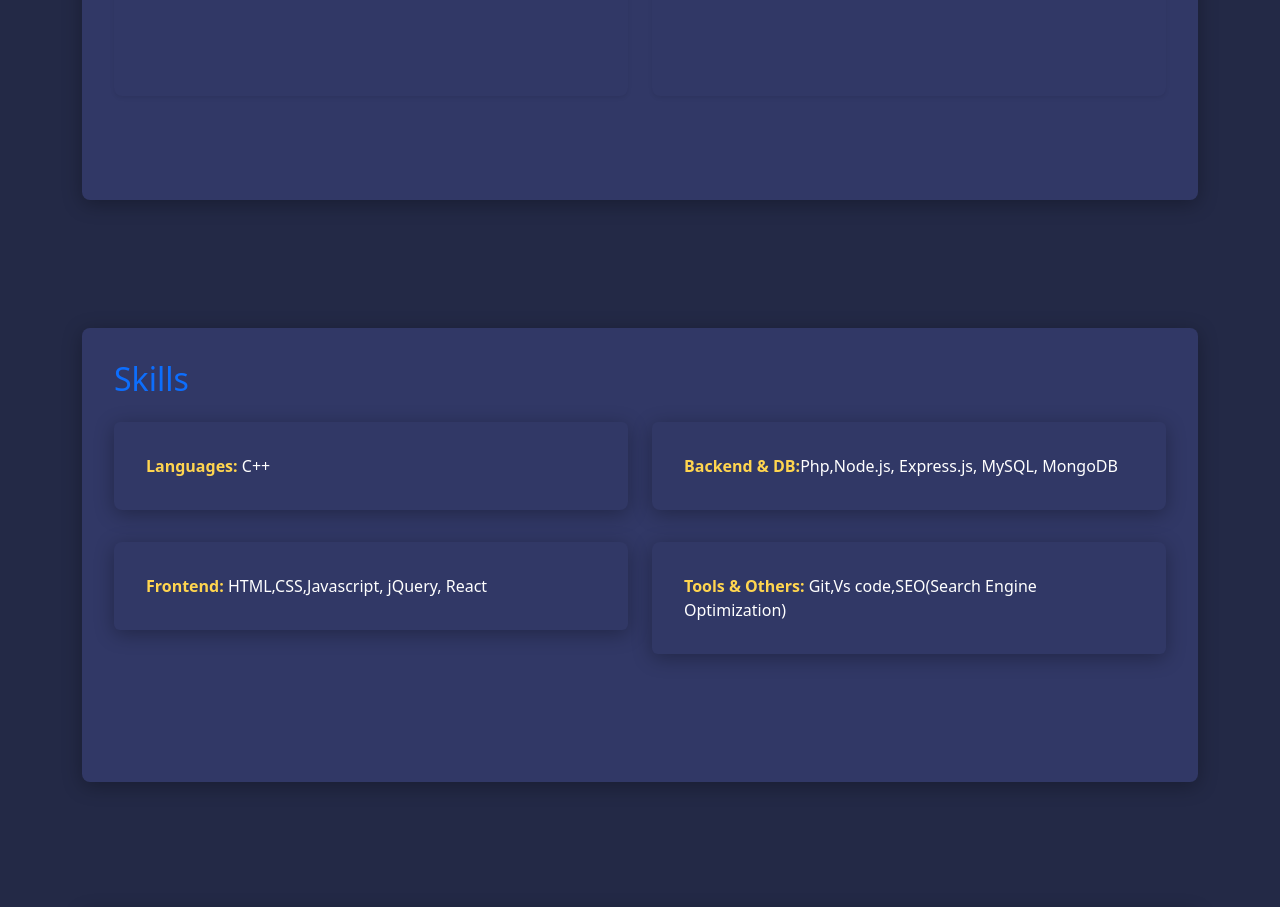
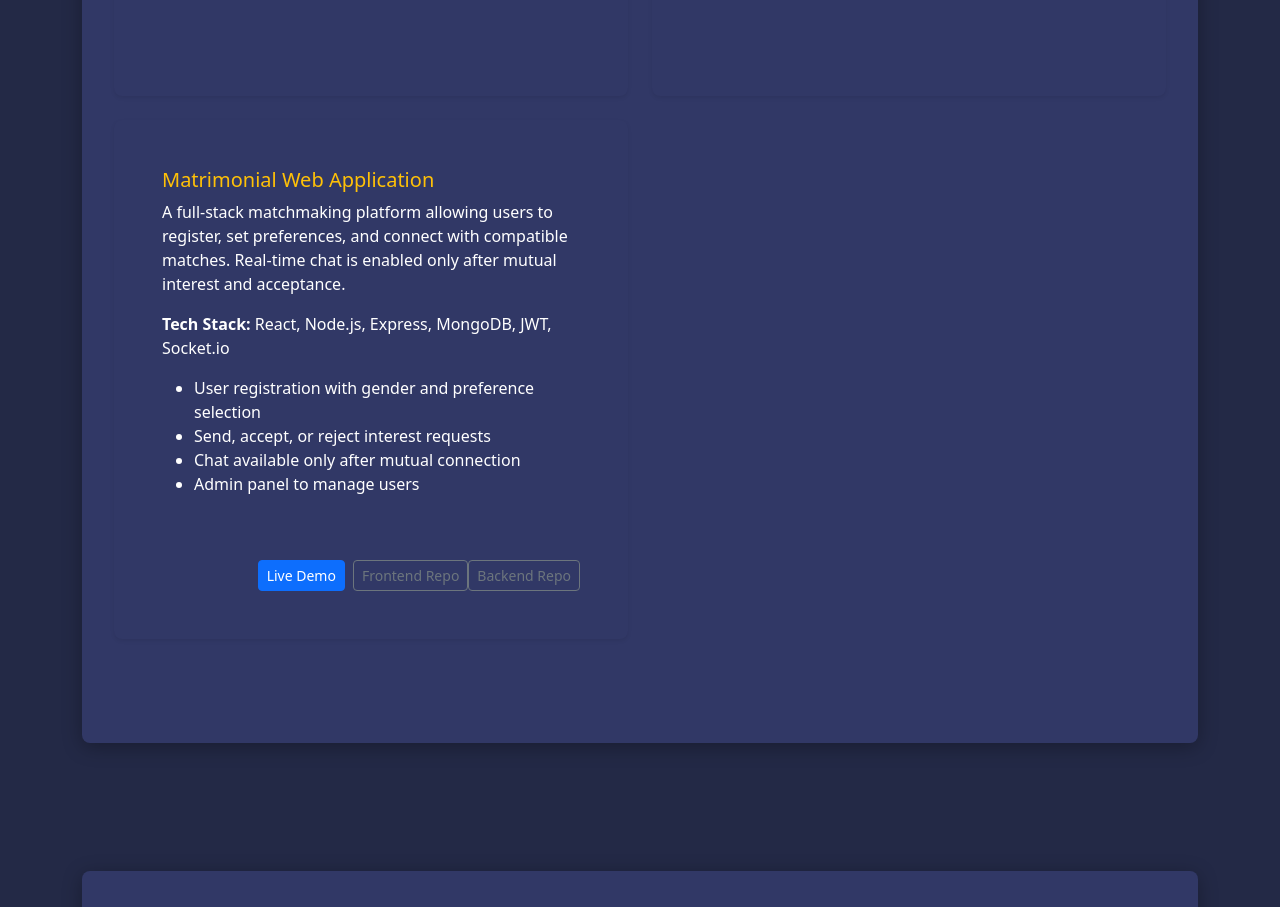
Before and after one commit to Nithish3309m/Portfolio, a React (Vite) app: page / in a window 1280 px wide. Shown: the part 1386-2293 px from the top of the page. Built offline with nearby package versions, Linux system fonts and the light colour scheme.

Commit message:
update project

```diff
--- a/src/components/Project.jsx
+++ b/src/components/Project.jsx
@@ -17,14 +17,13 @@ export default function Projects() {
                                 <li>Cash-on-delivery with delivery code verification</li>
                             </ul>
                         </div>
-
                     </div>
                 </div>
 
                 <div className="col-md-6 mb-4">
                     <div className="card h-100 shadow-sm border-0">
                         <div className="card-body">
-                            <h5 className="card-title">Mini E-Commerce </h5>
+                            <h5 className="card-title">Mini E-Commerce</h5>
                             <p className="card-text">
                                 A basic shopping web app built with React and Node.js where users can browse products, add items to cart, and place orders.
                             </p>
@@ -34,10 +33,56 @@ export default function Projects() {
                                 <li>Simple cart functionality</li>
                                 <li>Place order form (no payment integration)</li>
                             </ul>
-
                         </div>
                     </div>
                 </div>
+
+                <div className="col-md-6 mb-4">
+                    <div className="card h-100 shadow-sm border-0 d-flex flex-column justify-content-between">
+                        <div className="card-body d-flex flex-column h-100">
+                            <div className="flex-grow-1">
+                                <h5 className="card-title text-warning">Matrimonial Web Application</h5>
+                                <p className="card-text">
+                                    A full-stack matchmaking platform allowing users to register, set preferences, and connect with compatible matches. Real-time chat is enabled only after mutual interest and acceptance.
+                                </p>
+                                <p><strong>Tech Stack:</strong> React, Node.js, Express, MongoDB, JWT, Socket.io</p>
+                                <ul className="mt-2">
+                                    <li>User registration with gender and preference selection</li>
+                                    <li>Send, accept, or reject interest requests</li>
+                                    <li>Chat available only after mutual connection</li>
+                                    <li>Admin panel to manage users</li>
+                                </ul>
+                            </div>
+                            <div className="mt-3 d-flex justify-content-end">
+                                <a
+                                    href="https://matrimoni-chi.vercel.app/"
+                                    className="btn btn-sm btn-primary me-2"
+                                    target="_blank"
+                                    rel="noopener noreferrer"
+                                >
+                                    Live Demo
+                                </a>
+                                <a
+                                    href="https://github.com/Nithish3309m/matrimoni"
+                                    className="btn btn-sm btn-outline-secondary"
+                                    target="_blank"
+                                    rel="noopener noreferrer"
+                                >
+                                    Frontend Repo
+                                </a>
+                                <a
+                                    href="https://github.com/Nithish3309m/matrimoniserver"
+                                    className="btn btn-sm btn-outline-secondary"
+                                    target="_blank"
+                                    rel="noopener noreferrer"
+                                >
+                                    Backend Repo
+                                </a>
+                            </div>
+                        </div>
+                    </div>
+                </div>
+
 
             </div>
         </section>
```
